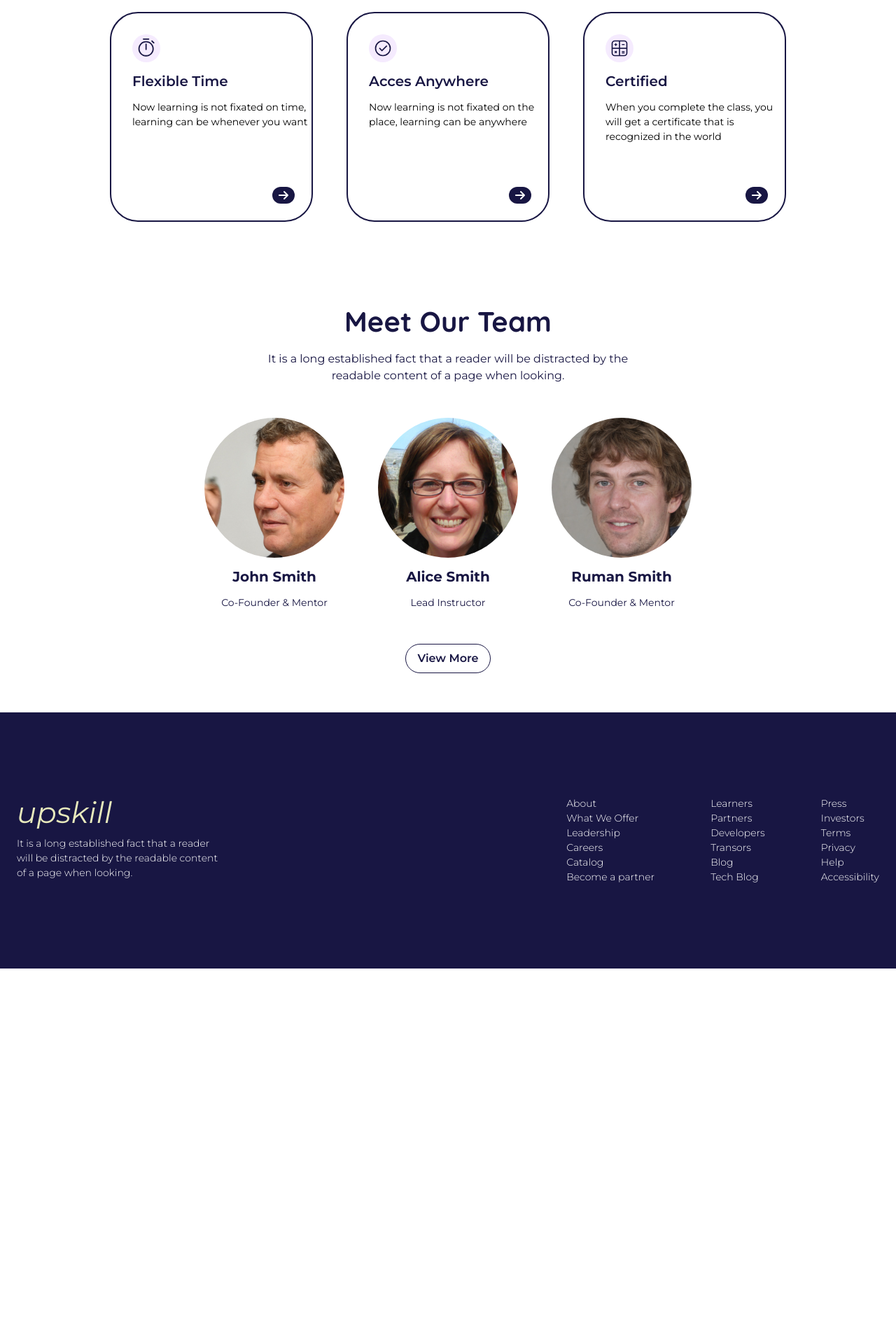
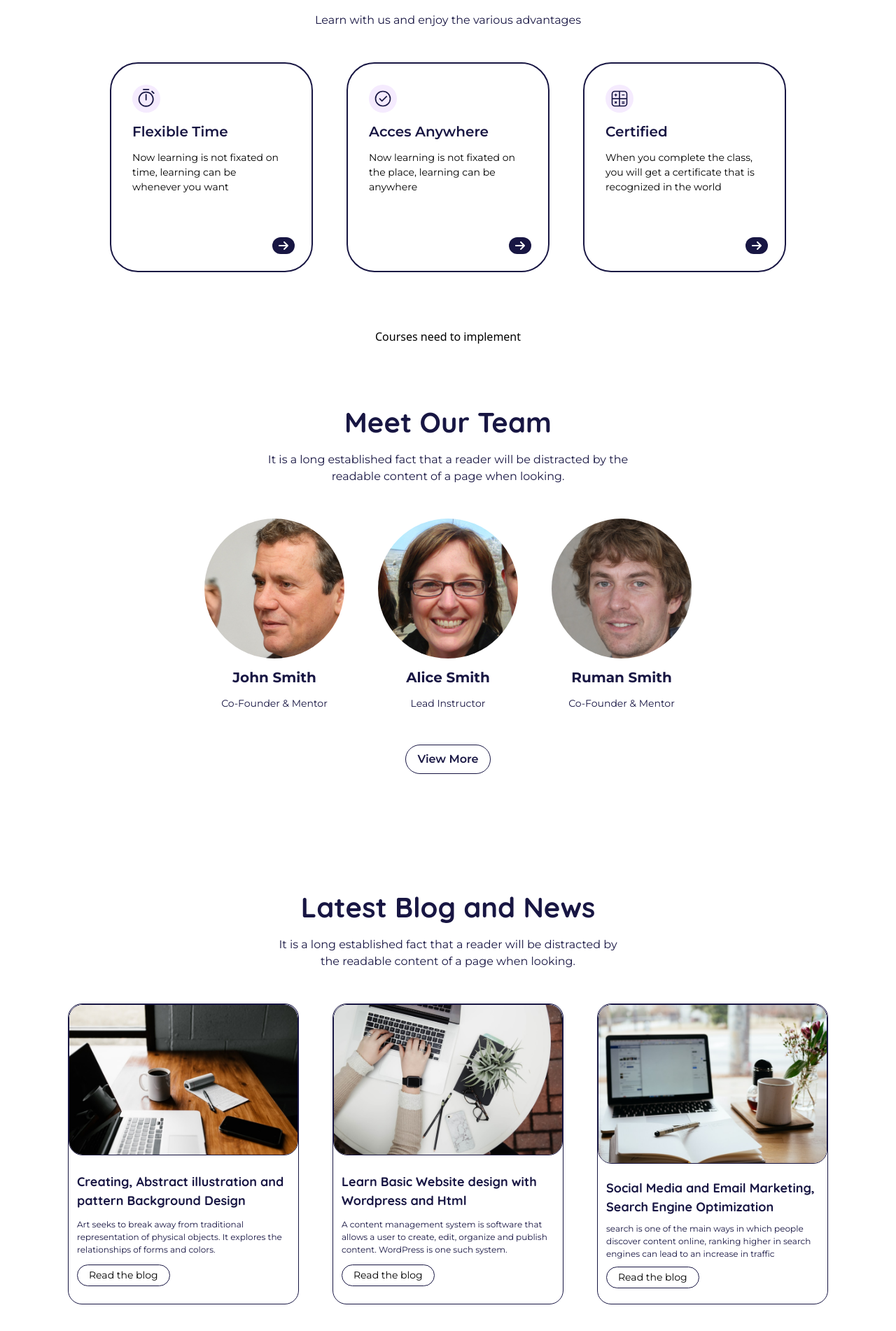
Before and after one commit to kr1shh/codesvera-task, a React (Vite) app: page / in a window 1280 px wide. Shown: the part 1483-3385 px from the top of the page at 70% size. Before the commit the page ends 2867 px from the top, so only its background shows below. Built offline with nearby package versions, Linux system fonts and the light colour scheme.

Commit message:
blog section : updated

```diff
--- a/src/components/home/About.jsx
+++ b/src/components/home/About.jsx
@@ -4,7 +4,7 @@ import pattern from "../../assets/svg/about-pattern.svg"
 const About = () => {
   return (
     <>
-      <section className="w-full flex justify-center items-center py-14">
+      <section className="w-full flex justify-center items-center py-20">
         <div className="w-full flex justify-evenly items-center max-w-7xl">
           <div className="relative">
             <div className="w-[400px] overflow-hidden rounded-[30px] z-[10]">
--- /dev/null
+++ b/src/components/home/Blogs.jsx
@@ -0,0 +1,33 @@
+import { BlogCard } from "../../components";
+import { blogData } from "../../data";
+
+export const Blogs = () => {
+  return (
+    <>
+      <section className="w-full flex justify-center items-center py-20">
+        <div className="w-full flex flex-col justify-center items-center gap-12 max-w-7xl">
+          <div className="flex flex-col gap-3 justify-center items-center">
+            <h1 className="text-[40px] text-text_primary font-quicksand font-bold">
+            Latest Blog and News
+            </h1>
+            <p className="font-montserrat font-normal text-[16px] text-text_primary text-center max-w-[500px]">
+            It is a long established fact that a reader will be distracted by the
+            readable content of a page when looking.
+            </p>
+          </div>
+          <div className="flex gap-12">
+            {
+                blogData.map((item,index)=>(
+                    <BlogCard
+                    key={ index }
+                    image={ item.coverImg }
+                    title={ item.title }
+                    description={ item.description }/>
+                ))
+            }
+          </div>
+        </div>
+      </section>
+    </>
+  );
+}
--- /dev/null
+++ b/src/components/home/Courses.jsx
@@ -0,0 +1,8 @@
+
+const Courses = () => {
+  return (
+    <div className="flex items-center justify-center">Courses need to implement </div>
+  )
+}
+
+export default Courses
--- a/src/components/home/Team.jsx
+++ b/src/components/home/Team.jsx
@@ -4,7 +4,7 @@ import TeamCard from "../ui/TeamCard";
 
 const Team = () => {
   return (
-    <section className="w-full flex justify-center items-center py-14">
+    <section className="w-full flex justify-center items-center py-20">
       <div className="w-full flex flex-col justify-center items-center gap-12 max-w-7xl">
         <div className="flex flex-col items-center justify-center gap-3">
           <h1 className="font-quicksand font-bold text-[40px] text-text_primary">Meet Our Team</h1>
@@ -24,7 +24,7 @@ const Team = () => {
                 ))
             }
         </div>
-        <button className="font-montserrat text-[16px] font-semibold text-text_primary border rounded-full border-text_primary py-2 px-4">
+        <button className="font-montserrat text-[16px] font-semibold text-text_primary border rounded-full border-text_primary py-2 px-4 hover:bg-accent hover:text-white hover:border-accent transition-all duration-300">
             View More
         </button>
       </div>
--- a/src/components/home/WhyChoose.jsx
+++ b/src/components/home/WhyChoose.jsx
@@ -4,7 +4,7 @@ import { whyCardData } from "../../data"
 const WhyChoose = ( ) => {
   return (
     <>
-      <section className="w-full flex justify-center items-center py-14">
+      <section className="w-full flex justify-center items-center py-20">
         <div className="w-full flex flex-col justify-center items-center gap-12 max-w-7xl">
           <div className="flex flex-col gap-3 justify-center items-center">
             <h1 className="text-[40px] text-text_primary font-quicksand font-bold">
--- a/src/components/index.js
+++ b/src/components/index.js
@@ -1,4 +1,6 @@
 import About from "./home/About";
+import { Blogs } from "./home/Blogs";
+import Courses from "./home/Courses";
 import HeroSection from "./home/HeroSection";
 import Team from "./home/Team";
 import WhyChoose from "./home/WhyChoose";
@@ -7,6 +9,7 @@ import Logo from "./ui/Logo";
 import NavBar from "./ui/NavBar";
 import TeamCard from "./ui/TeamCard";
 import WhyCard from "./ui/WhyCard";
+import BlogCard from "./ui/BlogCard";
 
 
 export {
@@ -19,4 +22,7 @@ export {
   WhyCard,
   Team,
   TeamCard,
+  Courses,
+  Blogs,
+  BlogCard
 };
--- /dev/null
+++ b/src/components/ui/BlogCard.jsx
@@ -0,0 +1,18 @@
+const BlogCard = ({ image,title,description }) => {
+  return (
+    <div className="flex flex-col items-center justify-between w-[330px] h-[430px] rounded-[20px] border border-text_primary overflow-hidden">
+        <div className="w-full rounded-[20px] overflow-hidden border border-text_primary">
+            <img className="w-full" src={ image } alt="Blog about learing" />
+        </div>
+        <div className="w-full h-[50%] flex flex-col p-3 justify-evenly items-start">
+            <h1 className="font-quicksand font-bold text-text_primary text-[18px]">{ title }</h1>
+            <p className="font-montserrat text-[12px] text-text_primary">{ description }</p>
+            <button className="border border-text_primary rounded-full px-4 py-1 font-montserrat text-[14px]  hover:bg-accent hover:text-white hover:border-accent transition-all duration-300">
+                Read the blog
+            </button>
+        </div>
+    </div>
+  )
+}
+
+export default BlogCard
--- a/src/components/ui/WhyCard.jsx
+++ b/src/components/ui/WhyCard.jsx
@@ -5,7 +5,7 @@ const WhyCard = ({ icon,title,description }) => {
     <div className="font-montserrat relative h-[300px] w-[290px] flex flex-col justify-start items-start border-[2px] border-solid border-text_primary rounded-[40px] pt-[30px] pl-[30px] gap-3">
       <img className="w-[40px]" src={icon} alt="icon" />
       <h1 className="text-text_primary font-semibold text-[20px]">{ title }</h1>
-      <p className="font-normal text-[14px]">{ description }</p>
+      <p className="font-normal max-w-[220px] text-[14px]">{ description }</p>
       <button className="text-white bg-text_primary py-1 px-2 rounded-full absolute right-6 bottom-6">
         <FaArrowRight />
       </button>
--- a/src/pages/Home.jsx
+++ b/src/pages/Home.jsx
@@ -1,4 +1,4 @@
-import { HeroSection,About,WhyChoose,Team } from "../components"
+import { HeroSection,About,WhyChoose,Team,Courses, Blogs } from "../components"
 
 const Home = () => {
   return (
@@ -6,7 +6,9 @@ const Home = () => {
       <HeroSection/>
       <About />
       <WhyChoose />
+      <Courses/>
       <Team/>
+      <Blogs/>
     </>
   )
 }
```
